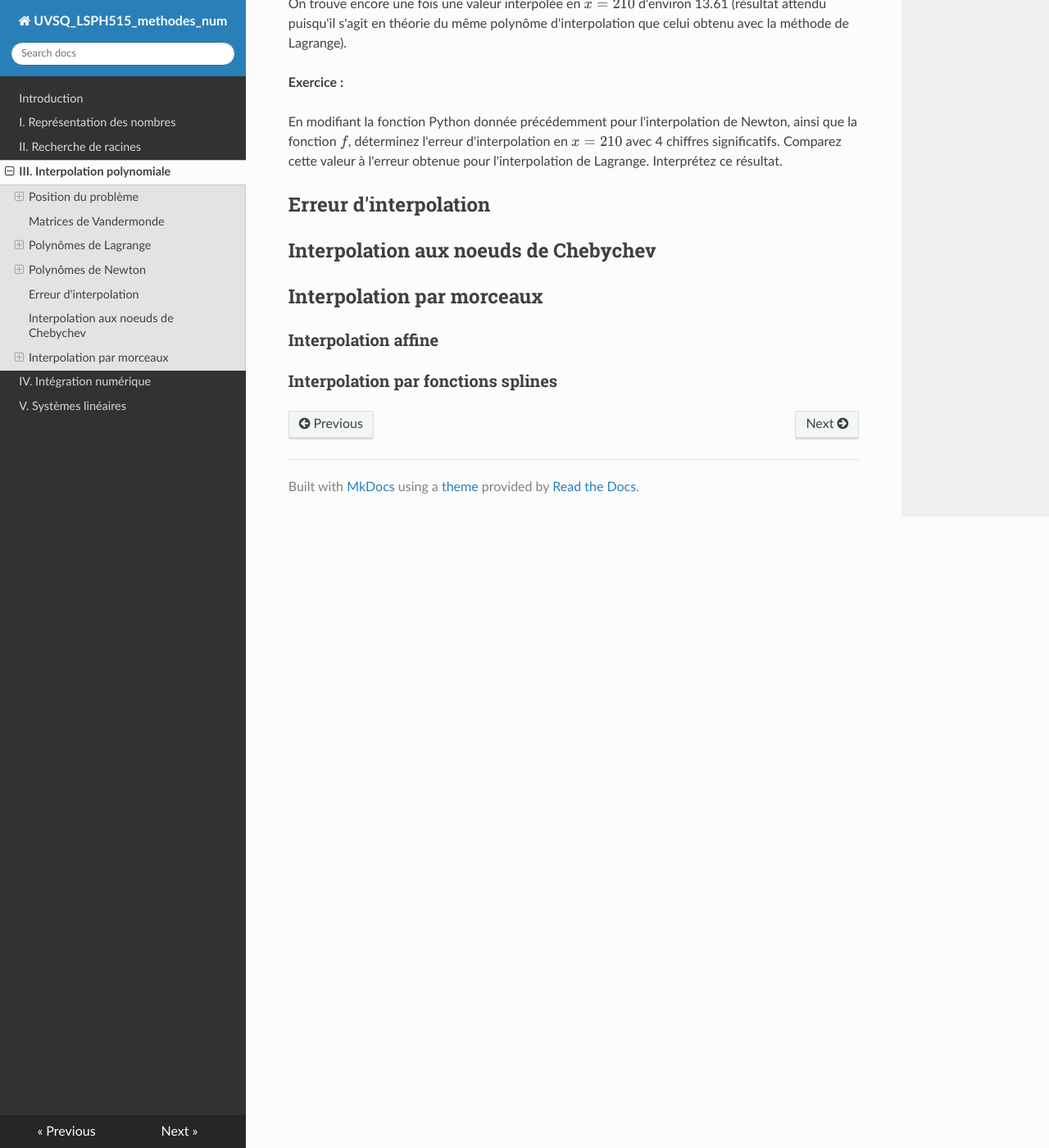
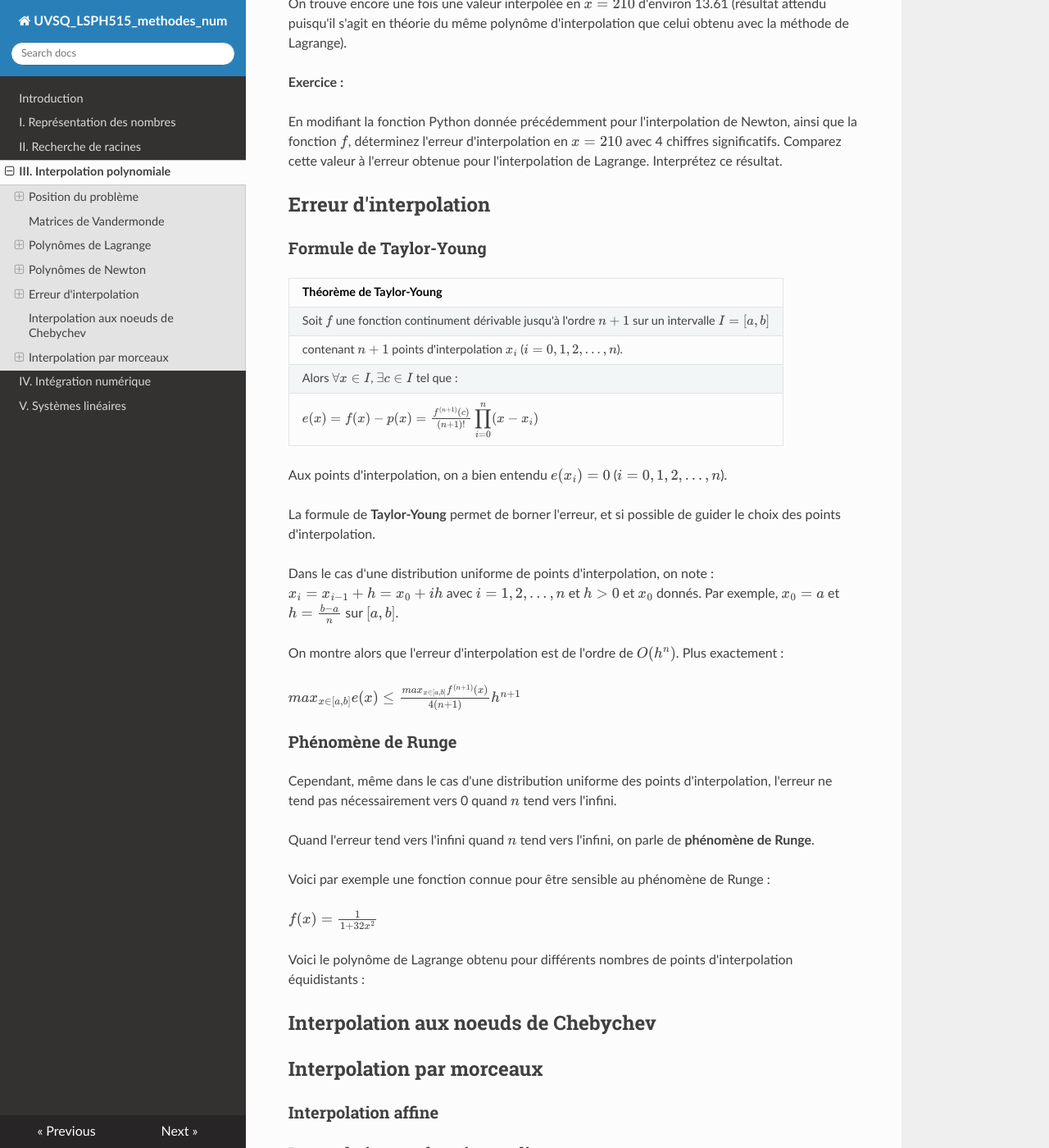
Before and after one commit to NicOudart/UVSQ_LSPH515_methodes_num, an MkDocs documentation site: the page built from docs/Chap3_Interpolation_polynomiale.md, in a window 1280 px wide and 1400 px high, scrolled down 10576 px. Shown: the whole window at 82% size. Built offline with MkDocs 1.6.1, drawn with Linux system fonts in a browser that asks for light colours; nearby versions of some CDN libraries.

Commit message:
-Progress on the interpolation error part of Chapter 3.

```diff
--- a/docs/Chap3_Interpolation_polynomiale.md
+++ b/docs/Chap3_Interpolation_polynomiale.md
@@ -392,6 +392,42 @@ Comparez cette valeur à l'erreur obtenue pour l'interpolation de Lagrange. Inte
 
 ## Erreur d'interpolation
 
+### Formule de Taylor-Young
+
+|Théorème de Taylor-Young|
+|:-|
+|Soit $f$ une fonction continument dérivable jusqu'à l'ordre $n+1$ sur un intervalle $I=[a,b]$|
+|contenant $n+1$ points d'interpolation $x_i$ ($i=0,1,2,...,n$).|
+|Alors $\forall x \in I$, $\exists c \in I$ tel que :|
+|$e(x) = f(x) - p(x) = \frac{f^{(n+1)}(c)}{(n+1)!} \displaystyle\prod_{i=0}^{n} (x-x_i)$|
+
+Aux points d'interpolation, on a bien entendu $e(x_i) = 0$ ($i=0,1,2,...,n$).
+
+La formule de **Taylor-Young** permet de borner l'erreur, et si possible de guider le choix des points d'interpolation.
+
+Dans le cas d'une distribution uniforme de points d'interpolation, on note :
+$x_i = x_{i-1} + h = x_0 + i h$ avec $i=1,2,...,n$ et $h>0$ et $x_0$ donnés.
+Par exemple, $x_0=a$ et $h = \frac{b-a}{n}$ sur $[a,b]$.
+
+On montre alors que l'erreur d'interpolation est de l'ordre de $O(h^n)$.
+Plus exactement :
+
+$max_{x \in [a,b]} e(x) \leq \frac{max_{x \in [a,b]} f^{(n+1)}(x)}{4(n+1)} h^{n+1}$
+
+### Phénomène de Runge
+
+Cependant, même dans le cas d'une distribution uniforme des points d'interpolation, l'erreur ne tend pas nécessairement vers 0 quand $n$ tend vers l'infini.
+
+Quand l'erreur tend vers l'infini quand $n$ tend vers l'infini, on parle de **phénomène de Runge**.
+
+Voici par exemple une fonction connue pour être sensible au phénomène de Runge :
+
+$f(x) = \frac{1}{1+32x^2}$
+
+Voici le polynôme de Lagrange obtenu pour différents nombres de points d'interpolation équidistants :
+
+
+
 ## Interpolation aux noeuds de Chebychev
 
 ## Interpolation par morceaux
```
